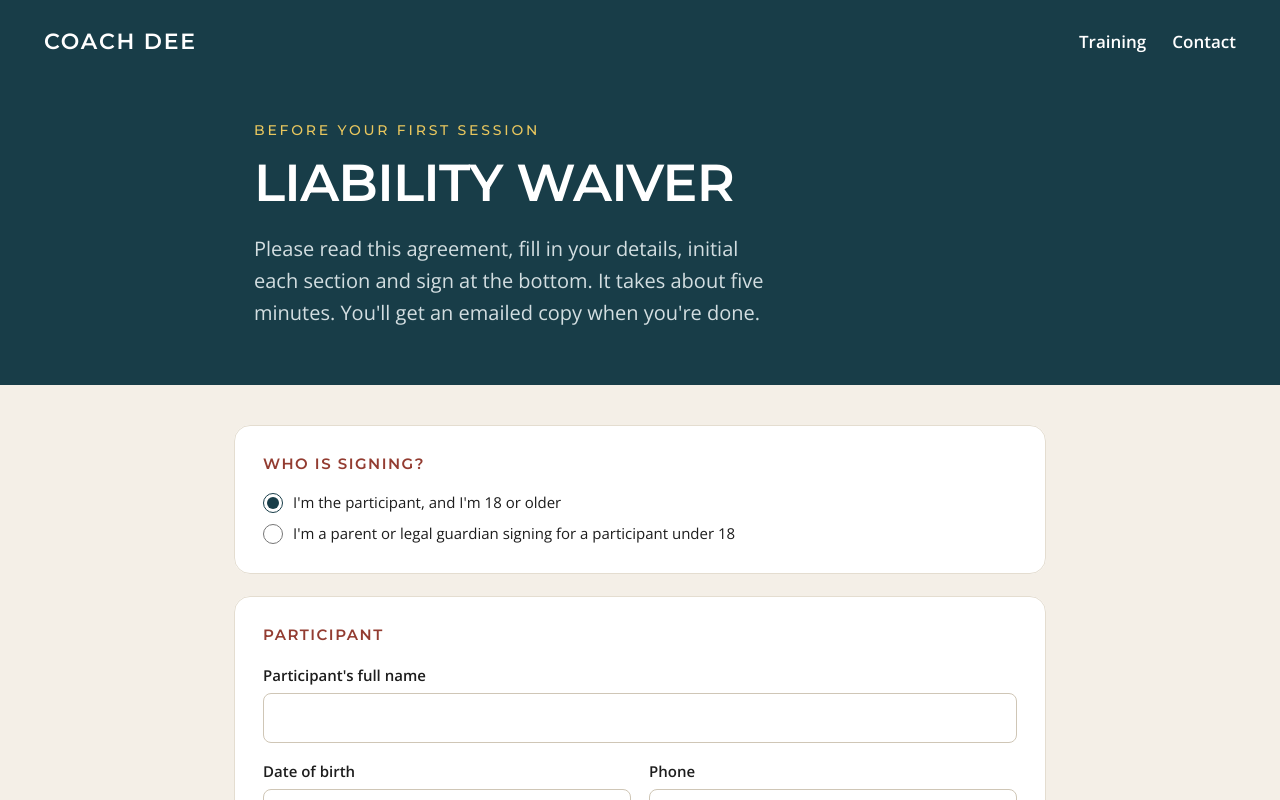
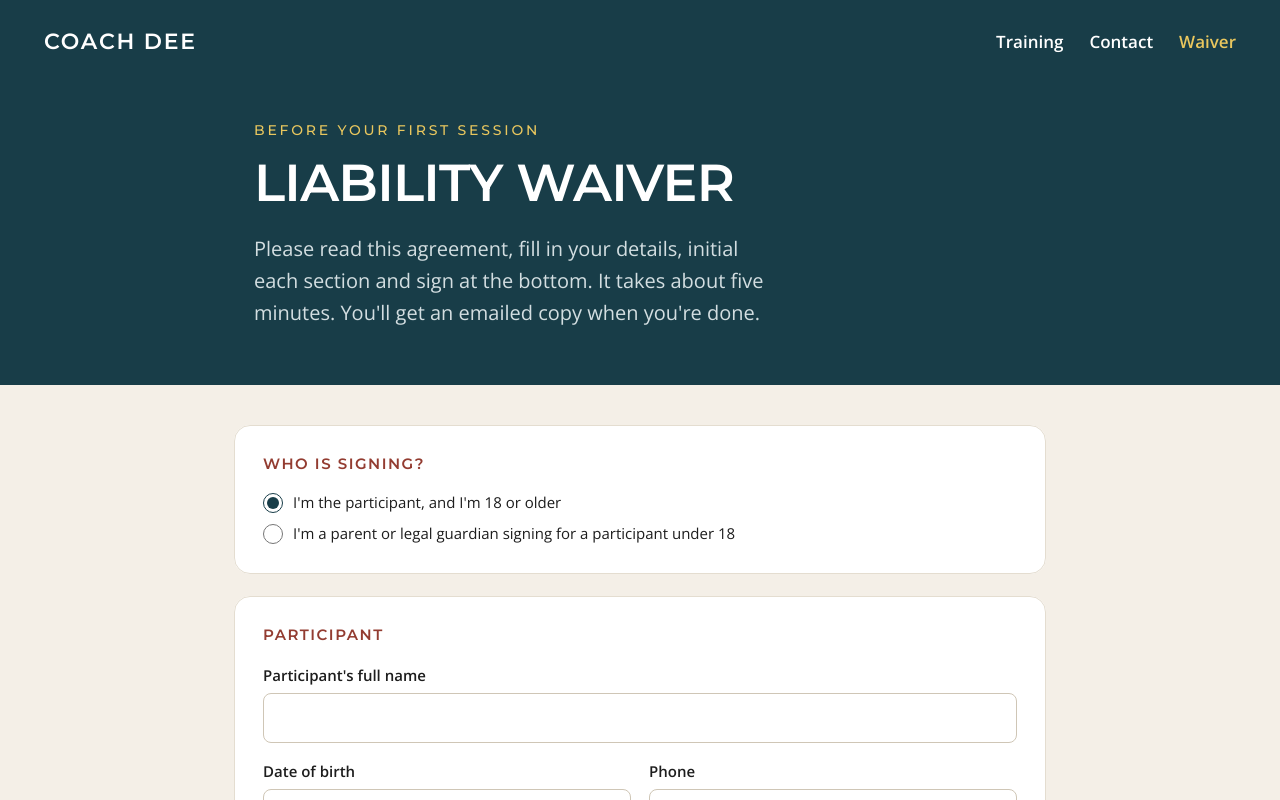
Before and after one commit to leifedmundson/CoachDEE, a plain HTML site: page site/waiver.html in a window 1280 px wide. Shown: the top 800 px of the page. Drawn offline with nearby package versions, Linux system fonts and the light colour scheme.

Commit message:
Waiver to site

```diff
--- a/site/style.css
+++ b/site/style.css
@@ -551,3 +551,6 @@ footer a:hover { color: var(--warm-yellow); }
 
 [hidden] { display: none !important; }   /* keep hidden things hidden, even ones styled as flex */
 .w-hint:empty { display: none; }
+
+.topbar nav a[aria-current="page"] { color: var(--warm-yellow); }
+@media (max-width: 480px) { .topbar nav { gap: 6px 18px; font-size: 15px; } }
--- a/site/waiver.html
+++ b/site/waiver.html
@@ -45,6 +45,7 @@
     <nav aria-label="Main">
       <a href="index.html#train">Training</a>
       <a href="index.html#contact">Contact</a>
+      <a href="waiver.html" aria-current="page">Waiver</a>
     </nav>
   </div>
   <div class="wrap w-hero-body">
```
Also changed, not shown: site/index.html (+1 -0 lines), 1 other file.
